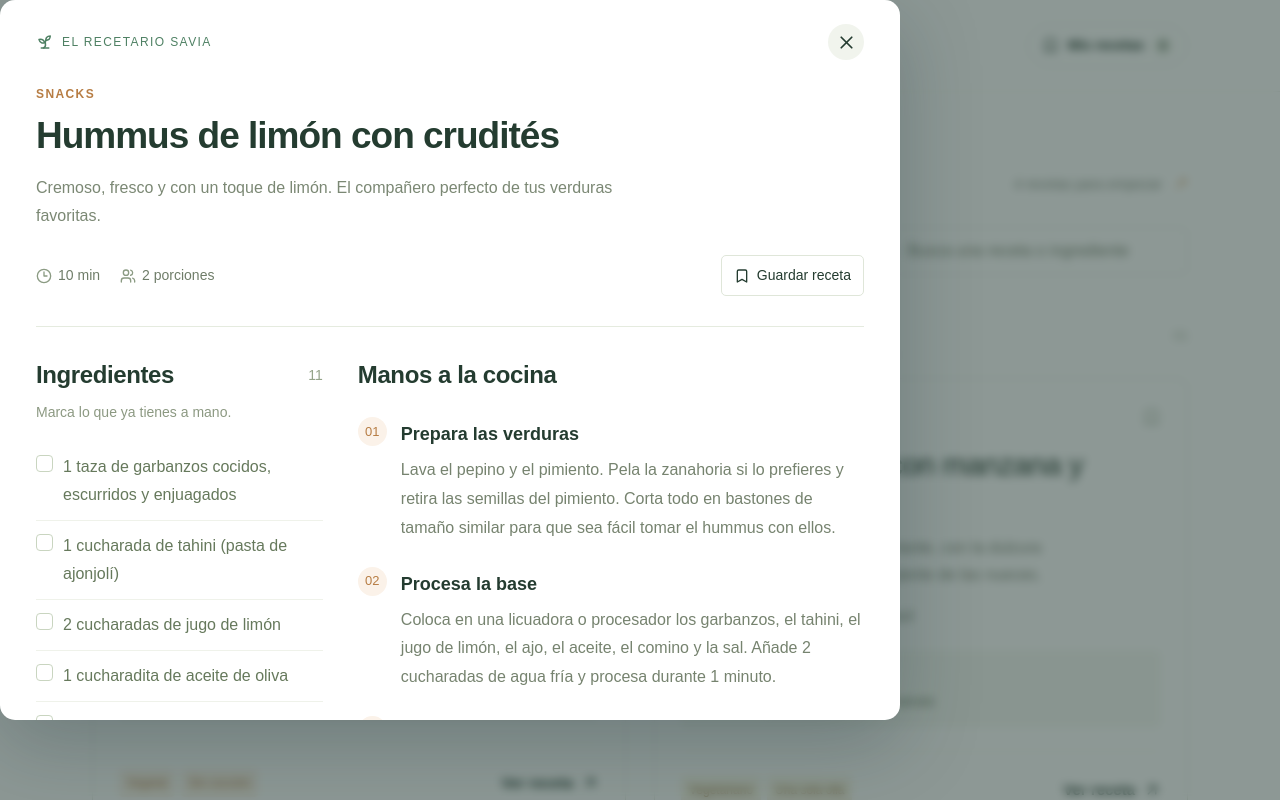
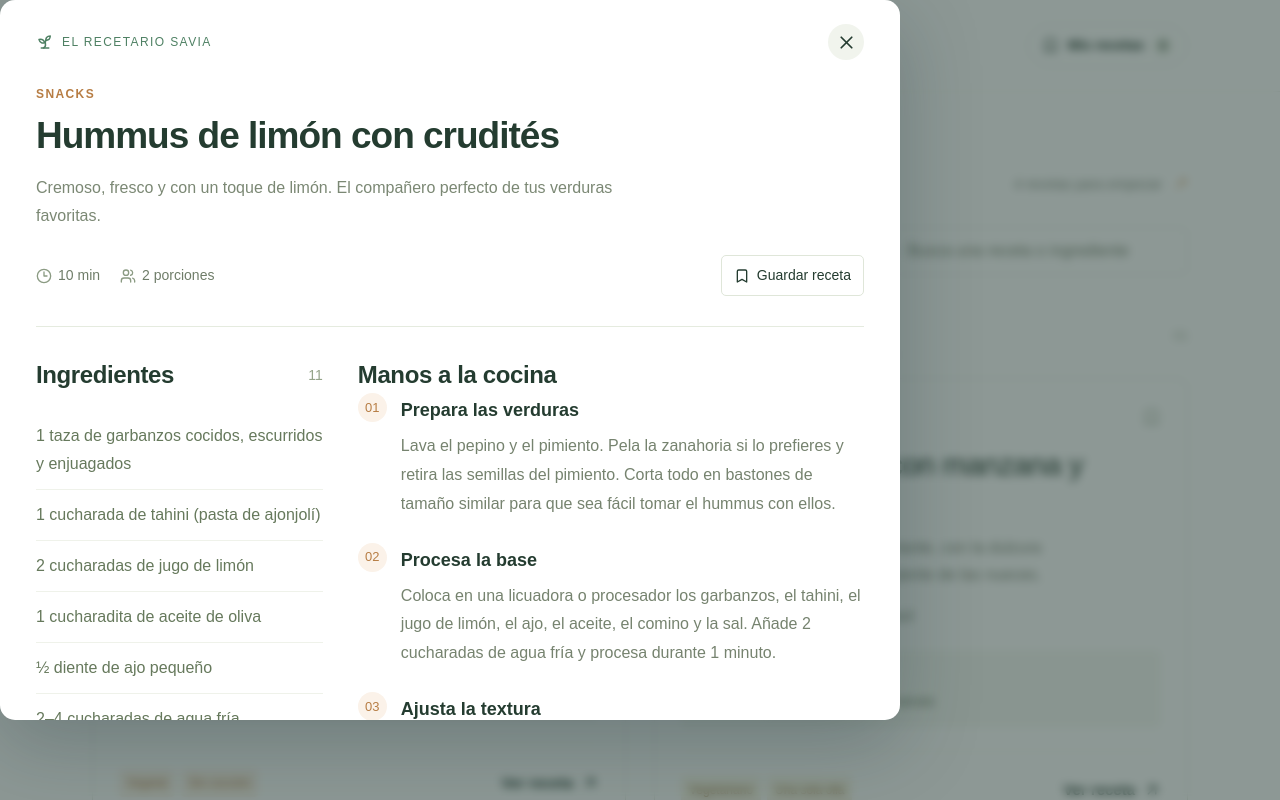
Before and after one commit to JesusEmmanuel36/RecetasViveBien, a Next.js app: page / in a window 1280 px wide. Both pictures are taken after a click on the button "Hummus de limón con crudités". Shown: the top 800 px of the page. Built offline with nearby package versions, Linux system fonts and the light colour scheme.

Commit message:
Update Site source

```diff
--- a/app/globals.css
+++ b/app/globals.css
@@ -108,16 +108,13 @@ button, input { outline-offset: 5px; }
 .recipe-details h3 { font-size: 24px; font-weight: 550; letter-spacing: -.4px; margin: 0; }
 .detail-title { display: flex; align-items: center; justify-content: space-between; }
 .detail-title > span { font-size: 14px; color: #94a389; }
-.check-hint { font-size: 14px; color: #8c9982; margin: 9px 0 19px; }
-.ingredients ul { list-style: none; padding: 0; margin: 0; }
+
+.ingredients ul { list-style: none; padding: 0; margin: 18px 0 0; }
 .ingredients li { border-bottom: 1px solid #eff2ea; }
-.ingredients label { display: flex; align-items: start; gap: 10px; font-size: 16px; line-height: 1.7; padding: 11px 0; cursor: pointer; color: #66795c; }
-.ingredients input { position: absolute; opacity: 0; width: 17px; height: 17px; }
-.custom-check { flex: 0 0 17px; height: 17px; border: 1px solid #c9d5c0; border-radius: 4px; margin-top: 2px; display: grid; place-items: center; }
-.ingredients input:focus-visible + .custom-check { outline: 2px solid var(--sage); outline-offset: 3px; }
-.ingredient-checked > span:last-child { text-decoration: line-through; color: #a2ac9c; }
-.ingredient-checked .custom-check { color: white; background: var(--sage); border-color: var(--sage); }
-.preparation ol { margin: 24px 0; list-style: none; padding: 0; }
+.ingredients li { display: flex; align-items: start; gap: 10px; font-size: 16px; line-height: 1.7; padding: 11px 0; color: #66795c; }
+
+
+
 .preparation li { display: flex; align-items: start; gap: 14px; margin-bottom: 24px; }
 .step-number { background: var(--tint); color: var(--accent); width: 29px; height: 29px; flex: 0 0 29px; border-radius: 50%; font-size: 13px; display: grid; place-items: center; }
 .preparation h4 { font-size: 18px; font-weight: 600; margin: 4px 0 8px; }
@@ -138,7 +135,7 @@ button, input { outline-offset: 5px; }
   .recipe-collection { padding-top: 26px; } .collection-top { align-items: start; } .collection-top h1 { font-size: 32px; margin-top: 9px; } .recipe-total { display: none; } .filter-bar { margin: 20px 0 27px; gap: 12px; } .category-tabs { gap: 4px; width: calc(100% + 6px); margin-left: -3px; } .category-tabs button { font-size: 14px; padding: 10px 5px; gap: 4px; } .category-tabs button svg { width: 13px; } .search-field { padding: 13px; } .search-field input { font-size: 16px; }
   .sections-grid { grid-template-columns: 1fr; gap: 30px; } .section-heading { margin-bottom: 12px; } .section-heading h3 { font-size: 20px; } .section-heading p { font-size: 14px; } .recipe-card { padding: 18px 20px 0; } .title-button { margin-top: 13px; } .title-button h4 { font-size: 30px; min-height: unset; } .card-description { font-size: 16px; margin-top: 12px; min-height: unset; } .recipe-meta { gap: 16px; } .recipe-meta > span { font-size: 14px; } .ingredient-preview { margin-top: 20px; padding: 13px; } .ingredient-preview p { font-size: 15px; } .card-footer { margin-top: 20px; padding-block: 14px; } .tags span { font-size: 12px; } .view-recipe { font-size: 15px; gap: 5px; }
   .closing-note { padding: 23px 18px; gap: 14px; margin-top: 32px; } .closing-detail { display: none; } .closing-note h3 { font-size: 20px; } .closing-note p { font-size: 15px; line-height: 1.7; } .site-footer { flex-wrap: wrap; gap: 10px 15px; padding-block: 28px; } .site-footer > span:last-child { flex-basis: 100%; margin-left: 0; font-size: 13px; }
-  .recipe-dialog { width: 100%; height: 100dvh; max-height: 100dvh; margin: 0; border-radius: 0; } .dialog-content { padding: 18px 22px 25px; } .dialog-heading { margin: 24px 0; } .dialog-heading h2 { font-size: 31px; } .dialog-heading > p { font-size: 16px; } .dialog-meta { align-items: start; gap: 10px; } .dialog-save { font-size: 14px; padding: 8px; } .recipe-details { grid-template-columns: 1fr; gap: 30px; padding-top: 25px; } .ingredients label { font-size: 16px; padding-block: 12px; } .preparation li p { font-size: 16px; } .preparation h4 { font-size: 18px; } .dialog-bottom { flex-direction: column; align-items: start; gap: 18px; }
+  .recipe-dialog { width: 100%; height: 100dvh; max-height: 100dvh; margin: 0; border-radius: 0; } .dialog-content { padding: 18px 22px 25px; } .dialog-heading { margin: 24px 0; } .dialog-heading h2 { font-size: 31px; } .dialog-heading > p { font-size: 16px; } .dialog-meta { align-items: start; gap: 10px; } .dialog-save { font-size: 14px; padding: 8px; } .recipe-details { grid-template-columns: 1fr; gap: 30px; padding-top: 25px; } .ingredients li { font-size: 16px; padding-block: 12px; } .preparation li p { font-size: 16px; } .preparation h4 { font-size: 18px; } .dialog-bottom { flex-direction: column; align-items: start; gap: 18px; }
 }
 @media (max-width: 360px) { .category-tabs button svg { display: none; } .category-tabs button { gap: 0; padding-inline: 4px; } }
 @media (prefers-reduced-motion: reduce) { html { scroll-behavior: auto; } * { transition: none !important; } }
@@ -153,7 +150,7 @@ button, input { outline-offset: 5px; }
 .search-field { width: 320px; }
 .search-field input::placeholder { color: #778370; }
 .dialog-meta { flex-wrap: wrap; }
-.ingredients label { line-height: 1.75; }
+.ingredients li { line-height: 1.75; }
 .preparation li p { line-height: 1.8; }
 @media (max-width: 960px) {
   .search-field { width: 100%; }
--- a/app/page.tsx
+++ b/app/page.tsx
@@ -1,7 +1,7 @@
 'use client';
 
 import { useEffect, useRef, useState } from 'react';
-import { ArrowUpRight, Bookmark, Check, ChevronRight, Clock3, CookingPot, Leaf, Lightbulb, Moon, Search, SlidersHorizontal, Sprout, Sun, Users, X } from 'lucide-react';
+import { ArrowUpRight, Bookmark, ChevronRight, Clock3, CookingPot, Leaf, Lightbulb, Moon, Search, SlidersHorizontal, Sprout, Sun, Users, X } from 'lucide-react';
 import { categories, recipes, type Category, type Recipe } from '@/lib/recipes';
 
 const icons = { snacks: Sprout, desayunos: Sun, comidas: CookingPot, cenas: Moon };
@@ -13,7 +13,6 @@ export default function Home() {
   const [savedOnly, setSavedOnly] = useState(false);
   const [saved, setSaved] = useState<string[]>([]);
   const [selected, setSelected] = useState<Recipe | null>(null);
-  const [checked, setChecked] = useState<number[]>([]);
   const dialog = useRef<HTMLDialogElement>(null);
   const search = useRef<HTMLInputElement>(null);
 
@@ -35,7 +34,7 @@ export default function Home() {
     setSaved(updated);
     try { localStorage.setItem('savia-saved', JSON.stringify(updated)); } catch { /* Saves remain available for this session. */ }
   }
-  function openRecipe(recipe: Recipe) { setChecked([]); setSelected(recipe); }
+  function openRecipe(recipe: Recipe) { setSelected(recipe); }
   const visible = recipes.filter(recipe => (filter === 'all' || recipe.category === filter) && (!savedOnly || saved.includes(recipe.id)) && normalize([recipe.name, recipe.description, ...recipe.ingredients, ...recipe.tags].join(' ')).includes(normalize(query)));
 
   return (
@@ -87,7 +86,7 @@ export default function Home() {
         {selected && <div className={`dialog-content ${selected.category}`}>
           <div className="dialog-toolbar"><span><Sprout size={18} /> EL RECETARIO SAVIA</span><button className="close-button" aria-label="Cerrar receta" onClick={() => setSelected(null)}><X size={21} /></button></div>
           <div className="dialog-heading"><span className="recipe-label">{categories.find(category => category.id === selected.category)?.name}</span><h2>{selected.name}</h2><p>{selected.description}</p><div className="dialog-meta"><div className="recipe-meta"><span><Clock3 size={16} />{selected.minutes} min</span><span><Users size={16} />{selected.servings} {selected.servings === 1 ? 'porción' : 'porciones'}</span></div><button className="dialog-save" aria-pressed={saved.includes(selected.id)} onClick={() => toggleSaved(selected.id)}><Bookmark size={16} fill={saved.includes(selected.id) ? 'currentColor' : 'none'} />{saved.includes(selected.id) ? 'Guardada' : 'Guardar receta'}</button></div></div>
-          <div className="recipe-details"><section className="ingredients"><div className="detail-title"><h3>Ingredientes</h3><span>{selected.ingredients.length}</span></div><p className="check-hint">Marca lo que ya tienes a mano.</p><ul>{selected.ingredients.map((ingredient, index) => <li key={ingredient}><label className={checked.includes(index) ? 'ingredient-checked' : ''}><input type="checkbox" checked={checked.includes(index)} onChange={() => setChecked(checked.includes(index) ? checked.filter(item => item !== index) : [...checked, index])} /><span className="custom-check">{checked.includes(index) && <Check size={12} />}</span><span>{ingredient}</span></label></li>)}</ul></section><section className="preparation"><h3>Manos a la cocina</h3><ol>{selected.steps.map((step, index) => <li key={step.title}><span className="step-number">{String(index + 1).padStart(2, '0')}</span><div><h4>{step.title}</h4><p>{step.text}</p></div></li>)}</ol><aside className="cooking-tip"><Lightbulb size={20} /><div><h4>Un consejo de Savia</h4><p>{selected.tip}</p></div></aside></section></div>
+          <div className="recipe-details"><section className="ingredients"><div className="detail-title"><h3>Ingredientes</h3><span>{selected.ingredients.length}</span></div><ul>{selected.ingredients.map(ingredient => <li key={ingredient}>{ingredient}</li>)}</ul></section><section className="preparation"><h3>Manos a la cocina</h3><ol>{selected.steps.map((step, index) => <li key={step.title}><span className="step-number">{String(index + 1).padStart(2, '0')}</span><div><h4>{step.title}</h4><p>{step.text}</p></div></li>)}</ol><aside className="cooking-tip"><Lightbulb size={20} /><div><h4>Un consejo de Savia</h4><p>{selected.tip}</p></div></aside></section></div>
           <div className="dialog-bottom"><span>Disfruta el proceso y cada bocado.</span><button onClick={() => setSelected(null)}>Volver al recetario <ChevronRight size={16} /></button></div>
         </div>}
       </dialog>
```
Also changed, not shown: 1 other file (tests, documents, lock files or other folders).
